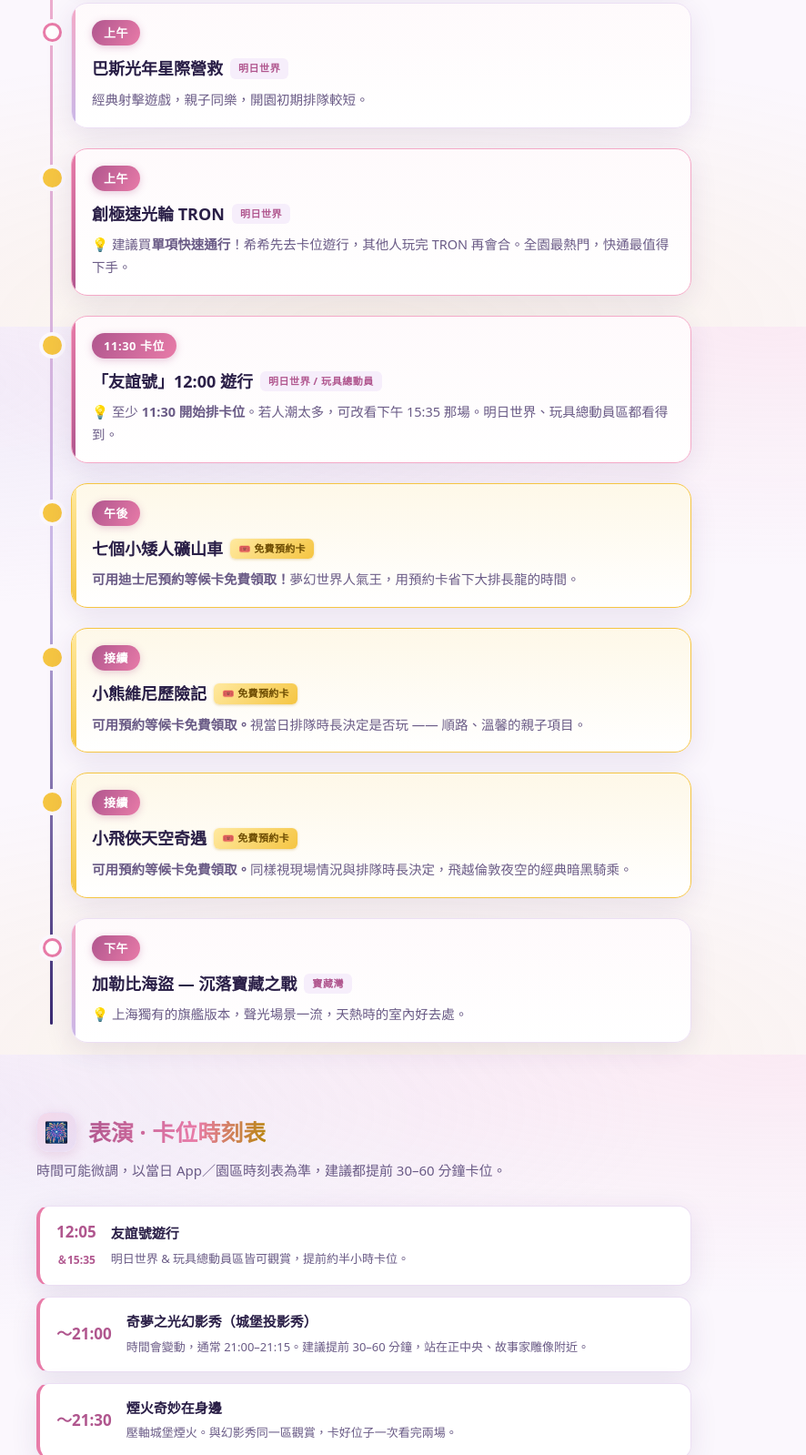
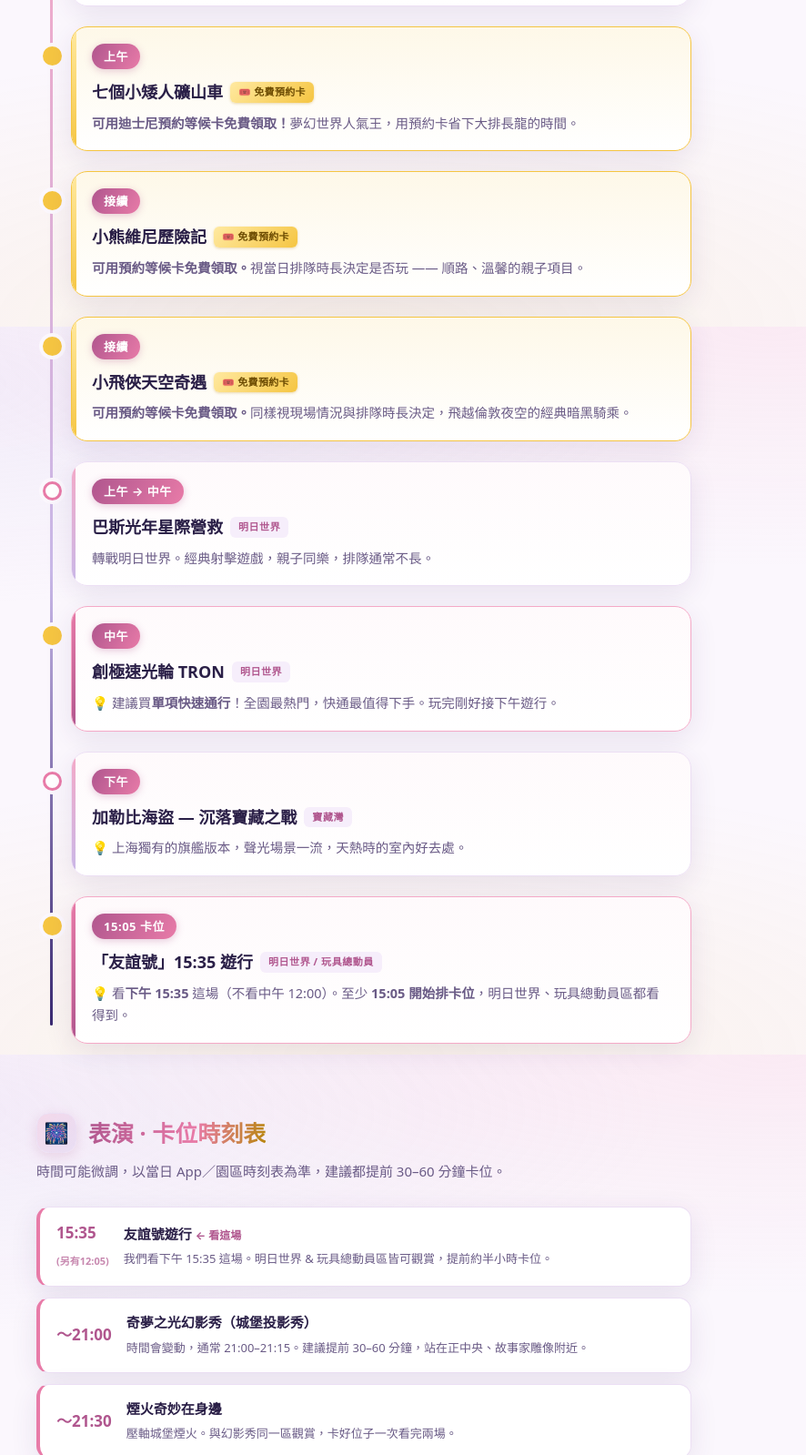
Before and after one commit to yating617/shanghai-disney, a plain HTML site: page index.html in a window 1280 px wide. Shown: the part 2841-4440 px from the top of the page at 91% size, without its empty margins (240-1126 px from the left). Drawn offline with Linux system fonts and the light colour scheme.

Commit message:
調整白天順序:夢幻三項先玩、明日世界後玩、遊行改看15:35場

```diff
--- a/index.html
+++ b/index.html
@@ -513,7 +513,7 @@
   <!-- ============ 白天行程 ============ -->
   <section class="block">
     <div class="sec-head"><span class="dot">☀️</span><h2>白天 · 衝設施</h2></div>
-    <p class="sec-sub">開園先拉一個園區把最搶手的玩掉，遊行時段前記得預留卡位時間。標 <span class="badge-free">🎟️ 免費預約卡</span> 的可用預約等候卡。</p>
+    <p class="sec-sub">開園先把夢幻世界的預約卡項目卡進去，再轉戰明日世界，遊行看下午 15:35 那場就不必中斷。標 <span class="badge-free">🎟️ 免費預約卡</span> 的可用預約等候卡。</p>
 
     <div class="timeline">
 
@@ -525,33 +525,9 @@
         </div>
       </div>
 
-      <div class="stop">
-        <div class="card">
-          <span class="time">上午</span>
-          <h3>巴斯光年星際營救 <span class="zone">明日世界</span></h3>
-          <p>經典射擊遊戲，親子同樂，開園初期排隊較短。</p>
-        </div>
-      </div>
-
-      <div class="stop gem">
-        <div class="card showcard">
-          <span class="time">上午</span>
-          <h3>創極速光輪 TRON <span class="zone">明日世界</span></h3>
-          <p class="note">建議買<b>單項快速通行</b>！希希先去卡位遊行，其他人玩完 TRON 再會合。全園最熱門，快通最值得下手。</p>
-        </div>
-      </div>
-
-      <div class="stop gem">
-        <div class="card showcard">
-          <span class="time">11:30 卡位</span>
-          <h3>「友誼號」12:00 遊行 <span class="zone">明日世界 / 玩具總動員</span></h3>
-          <p class="note">至少 <b>11:30 開始排卡位</b>。若人潮太多，可改看下午 15:35 那場。明日世界、玩具總動員區都看得到。</p>
-        </div>
-      </div>
-
       <div class="stop gem">
         <div class="card freecard">
-          <span class="time">午後</span>
+          <span class="time">上午</span>
           <h3>七個小矮人礦山車 <span class="badge-free">🎟️ 免費預約卡</span></h3>
           <p><b>可用迪士尼預約等候卡免費領取！</b>夢幻世界人氣王，用預約卡省下大排長龍的時間。</p>
         </div>
@@ -575,9 +551,33 @@
 
       <div class="stop">
         <div class="card">
+          <span class="time">上午 → 中午</span>
+          <h3>巴斯光年星際營救 <span class="zone">明日世界</span></h3>
+          <p>轉戰明日世界。經典射擊遊戲，親子同樂，排隊通常不長。</p>
+        </div>
+      </div>
+
+      <div class="stop gem">
+        <div class="card showcard">
+          <span class="time">中午</span>
+          <h3>創極速光輪 TRON <span class="zone">明日世界</span></h3>
+          <p class="note">建議買<b>單項快速通行</b>！全園最熱門，快通最值得下手。玩完剛好接下午遊行。</p>
+        </div>
+      </div>
+
+      <div class="stop">
+        <div class="card">
           <span class="time">下午</span>
           <h3>加勒比海盜 — 沉落寶藏之戰 <span class="zone">寶藏灣</span></h3>
           <p class="note">上海獨有的旗艦版本，聲光場景一流，天熱時的室內好去處。</p>
+        </div>
+      </div>
+
+      <div class="stop gem">
+        <div class="card showcard">
+          <span class="time">15:05 卡位</span>
+          <h3>「友誼號」15:35 遊行 <span class="zone">明日世界 / 玩具總動員</span></h3>
+          <p class="note">看<b>下午 15:35</b> 這場（不看中午 12:00）。至少 <b>15:05 開始排卡位</b>，明日世界、玩具總動員區都看得到。</p>
         </div>
       </div>
 
@@ -590,8 +590,8 @@
     <p class="sec-sub">時間可能微調，以當日 App／園區時刻表為準，建議都提前 30–60 分鐘卡位。</p>
     <div class="shows">
       <div class="showrow">
-        <div class="when">12:05<br><span style="font-size:12px;font-weight:600;">＆15:35</span></div>
-        <div class="what"><b>友誼號遊行</b><span>明日世界 & 玩具總動員區皆可觀賞，提前約半小時卡位。</span></div>
+        <div class="when">15:35<br><span style="font-size:11px;font-weight:600;opacity:.7;">(另有12:05)</span></div>
+        <div class="what"><b>友誼號遊行 <span style="font-size:12px;color:var(--accent);">← 看這場</span></b><span>我們看下午 15:35 這場。明日世界 & 玩具總動員區皆可觀賞，提前約半小時卡位。</span></div>
       </div>
       <div class="showrow">
         <div class="when">～21:00</div>
```
